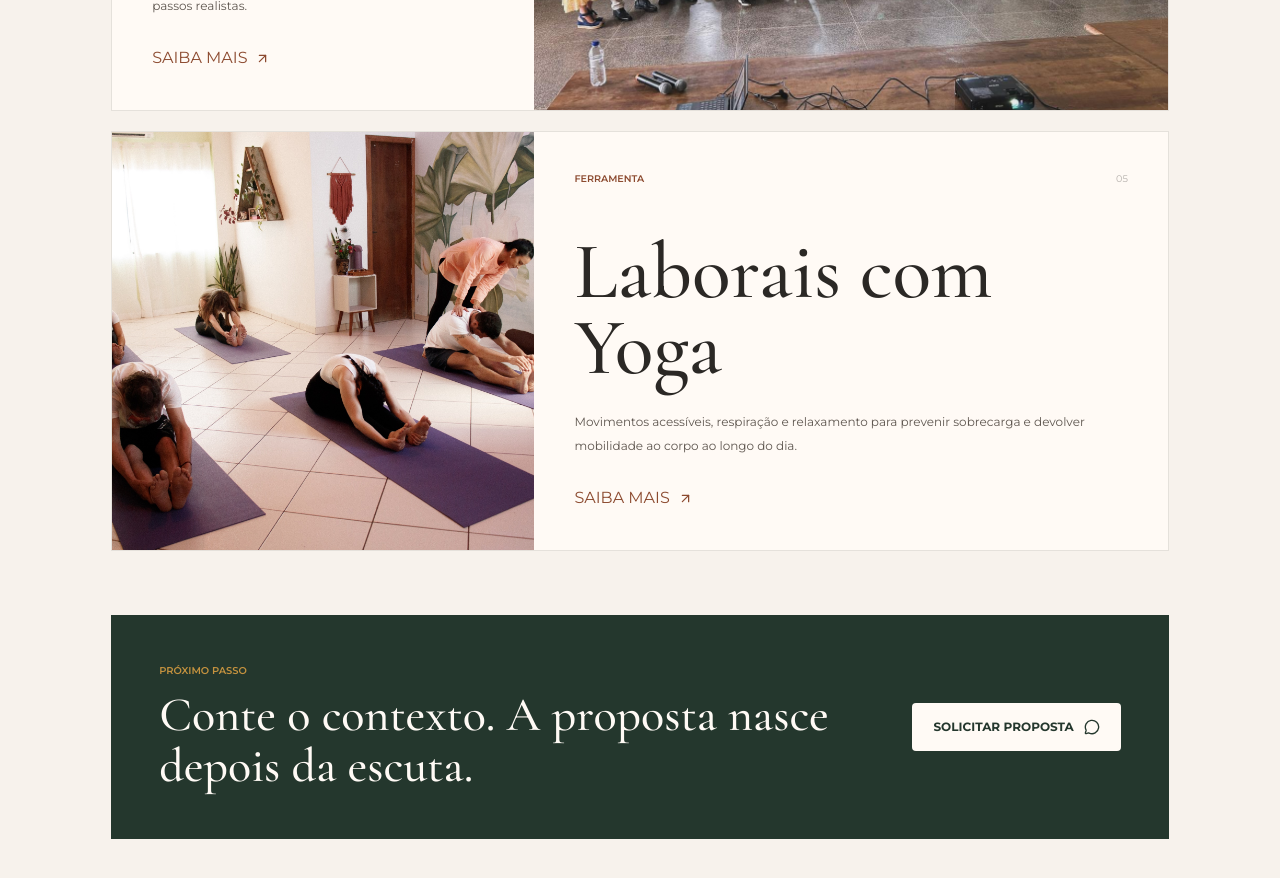
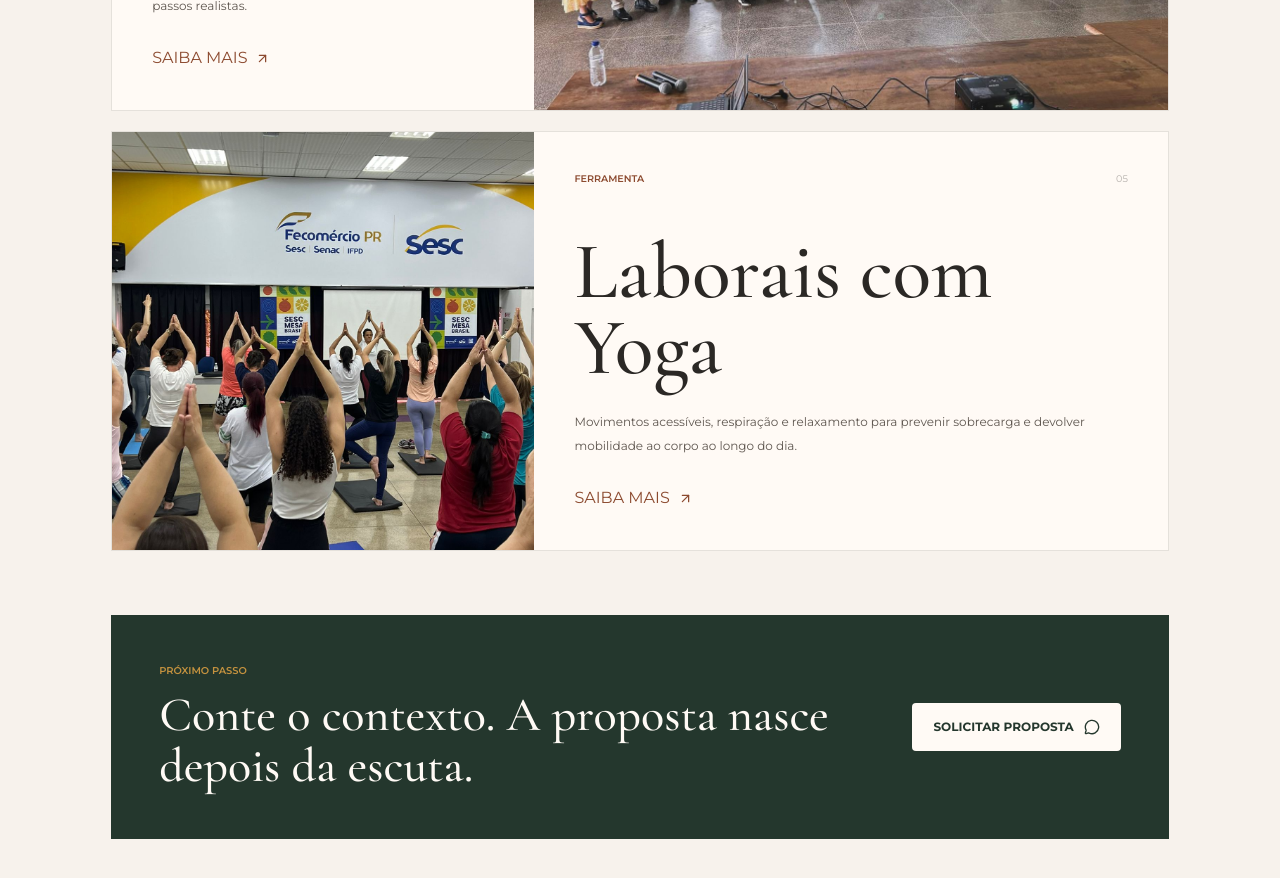
Before and after one commit to sejaanomalo-web/LP-MAE-DIVINA-YOGA, a Next.js app: page /empresas in a window 1280 px wide. Shown: the part 5840-6718 px from the top of the page. Built offline with nearby package versions, Linux system fonts and the light colour scheme.

Commit message:
feat: troca foto de Laborais com Yoga pela aula no Sesc
Co-Authored-By: Claude Opus 5.5 <noreply@anthropic.com>

```diff
--- a/src/components/corporate/corporate-portfolio.tsx
+++ b/src/components/corporate/corporate-portfolio.tsx
@@ -42,8 +42,8 @@ const portfolio = [
     number: "05",
     title: "Laborais com Yoga",
     text: "Movimentos acessíveis, respiração e relaxamento para prevenir sobrecarga e devolver mobilidade ao corpo ao longo do dia.",
-    image: "/images/aula-hatha.jpg",
-    position: "center 65%",
+    image: "/images/laborais-sesc.jpg",
+    position: "center 55%",
   },
 ];
 
```
Also changed, not shown: public/images/laborais-sesc.jpg (added).
